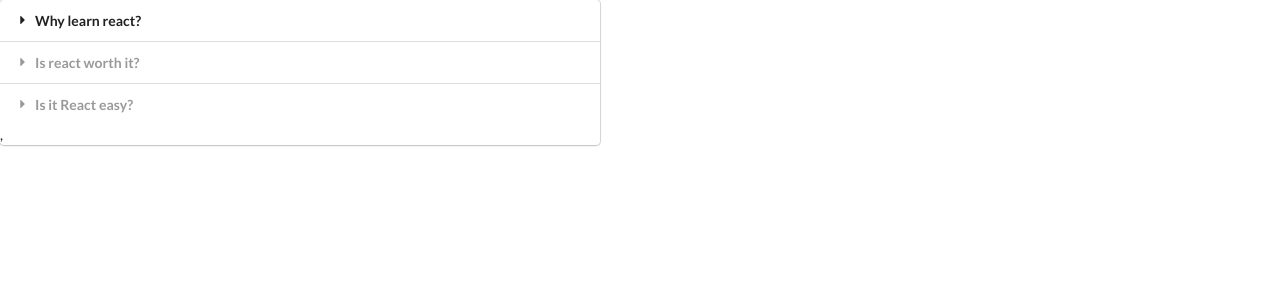
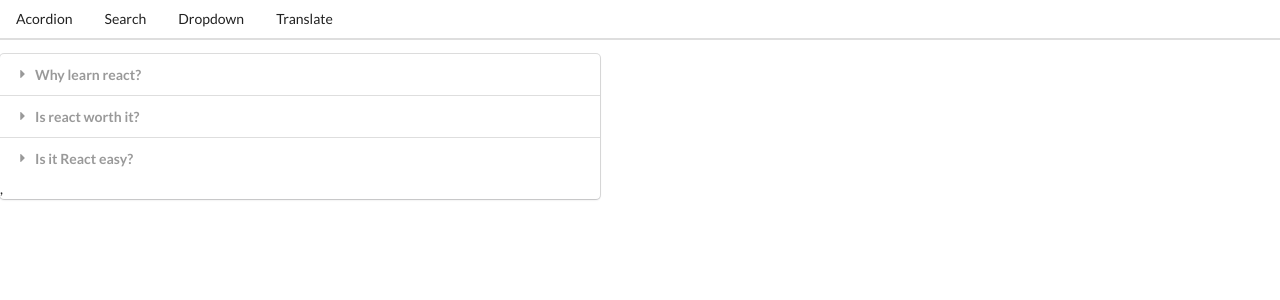
Before and after one commit to GzimAsani/Widgets, a React (Create React App) app: page / in a window 1280 px wide. Shown: the top 300 px of the page. Built offline with nearby package versions, Linux system fonts and the light colour scheme.

Commit message:
Add Header component where we show all of our routes

```diff
--- a/src/App.js
+++ b/src/App.js
@@ -4,6 +4,7 @@ import Search from './components/Search';
 import Dropdown from './components/Dropdown';
 import Translate from './components/Translate';
 import Route from './components/Route'
+import Header from './components/Header'
 const items = [
   {
     title: 'Why learn react?',
@@ -34,34 +35,11 @@ const options = [
   }
 ]
 
-const showAcordion = () => {
-  if (window.location.pathname === '/') {
-   return <Accordion items={items} />
-  }
-}
-
-const showTranslate = () => {
-  if (window.location.pathname === '/translate') {
-    return <Translate />
-  }
-}
-
-const showLIst = () => {
-  if (window.location.pathname === '/list') {
-    return <Search/>
-  }
-}
-
-const showDropdown = () => {
-  if (window.location.pathname === '/dropdown') {
-    return <Dropdown  /> //label={label} options={options}
-  }
-}
-
 export default () => {
   const [selected, onSetSelected] = useState(options[0]);
   return (
     <div>
+      <Header />
       <Route path='/'>
         <Accordion items={items} />
       </Route>
--- /dev/null
+++ b/src/components/Header.js
@@ -0,0 +1,22 @@
+import React from 'react';
+
+const Header = () => {
+  return (
+    <div className="ui secondary pointing menu">
+      <a href="/" className="item">
+        Acordion
+      </a>
+      <a href="/list" className="item">
+        Search
+      </a>
+      <a href="/dropdown" className="item">
+        Dropdown
+      </a>
+      <a href="/translate" className="item">
+        Translate
+      </a>
+    </div>
+  );
+}
+
+export default Header
```
Also changed, not shown: src/components/Link.js (added).
